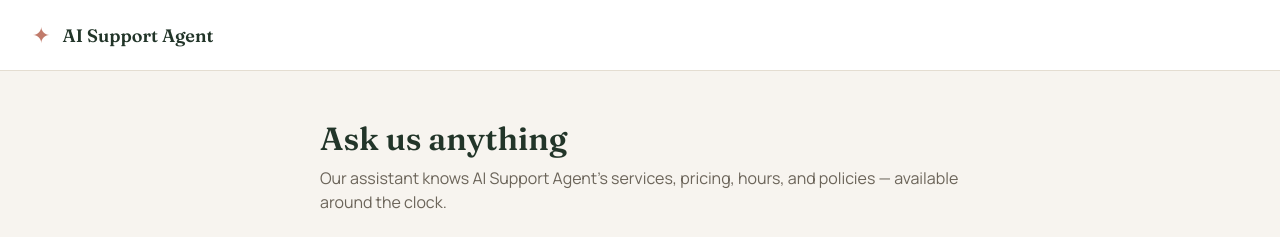
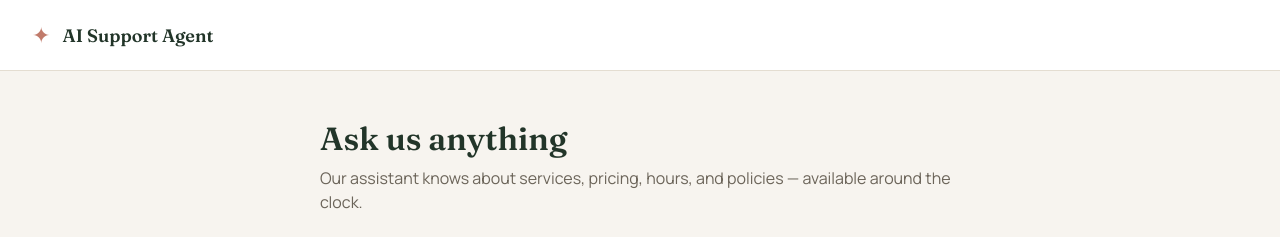
Before and after one commit to midriffdeveloper1/RAG, a React (Vite) app in the folder frontend/: page / in a window 1280 px wide. Shown: the top 237 px of the page. Built offline with nearby package versions, Linux system fonts and the light colour scheme; no server answers.

Commit message:
title change

```diff
--- a/frontend/src/pages/Home.jsx
+++ b/frontend/src/pages/Home.jsx
@@ -7,7 +7,7 @@ export default function Home() {
       <div className="home-page__intro">
         <h1>Ask us anything</h1>
         <p>
-          Our assistant knows {BUSINESS_NAME}&apos;s services, pricing, hours, and policies —
+          Our assistant knows about services, pricing, hours, and policies —
           available around the clock.
         </p>
       </div>
```
